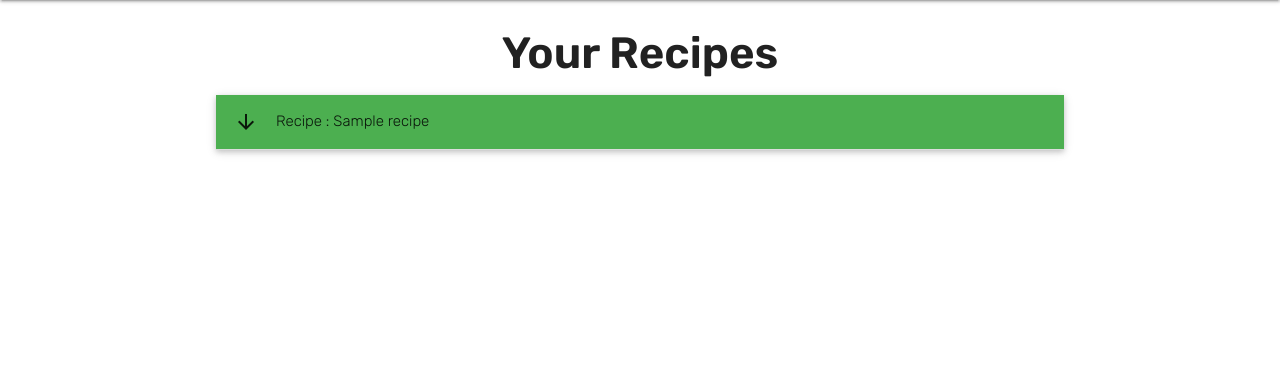
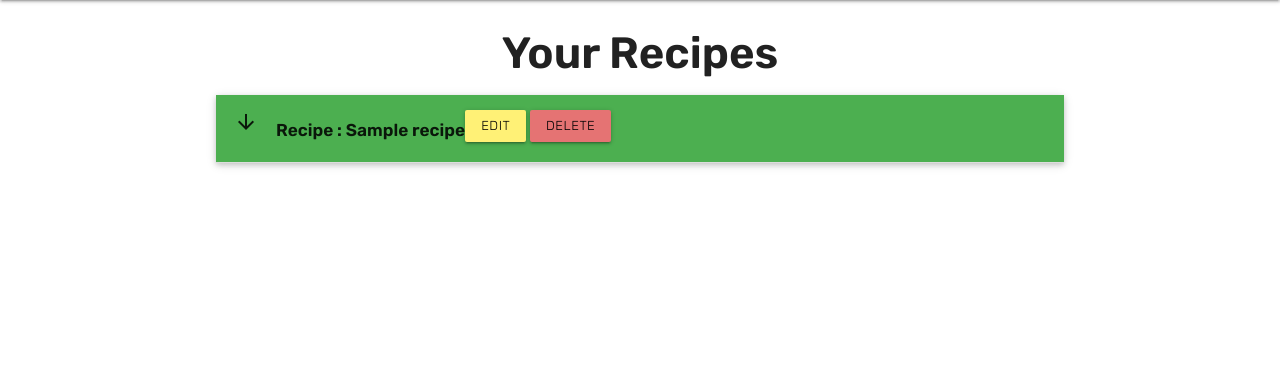
Before and after one commit to Code-Institute-Submissions/Code-Institute-Submissions-SuperGibbon-MS3, a Flask app: page /get_recipes in a window 1280 px wide. Shown: the part 64-431 px from the top of the page. Run offline with Flask 2, Linux system fonts and the light colour scheme; grey boxes marked "Sample" are stand-in pictures; a database or web service that is not in the repository returns one stand-in record (values such as "Sample title"); some libraries are stand-ins or nearby versions.

Commit message:
Add delete functionality via button on recipe collapsible

```diff
--- a/app.py
+++ b/app.py
@@ -39,6 +39,13 @@ def add_recipes():
     return render_template("addrecipe.html", types=types)
 
 
+@app.route("/delete_recipe/<recipe_id>")
+def delete_recipe(recipe_id):
+    mongo.db.recipes.remove({"_id": ObjectId(recipe_id)})
+    flash("Recipe deleted")
+    return redirect(url_for("get_recipes"))
+
+
 if __name__ == "__main__":
     app.run(host=os.environ.get("IP"),
             port=int(os.environ.get("PORT")),
--- a/templates/recipes.html
+++ b/templates/recipes.html
@@ -7,7 +7,15 @@
             {% for recipe in recipes %}
                 <li>
                     <div class="collapsible-header green"><i class="material-icons">arrow_downward</i>
-                        Recipe : {{ recipe.recipe_name }}
+                        <div class="col s8">
+                            <h6 class="title-font">
+                                Recipe : {{ recipe.recipe_name }}
+                            </h6>
+                        </div>
+                        <div class="col s4">
+                            <a href="#" class="btn-small yellow lighten-2 black-text">Edit</a>
+                            <a href="{{ url_for('delete_recipe', recipe_id=recipe._id) }}" class="btn-small red lighten-2 black-text">Delete</a>
+                        </div>
                     </div>
                     <div class="collapsible-body">
                         <span>
```
